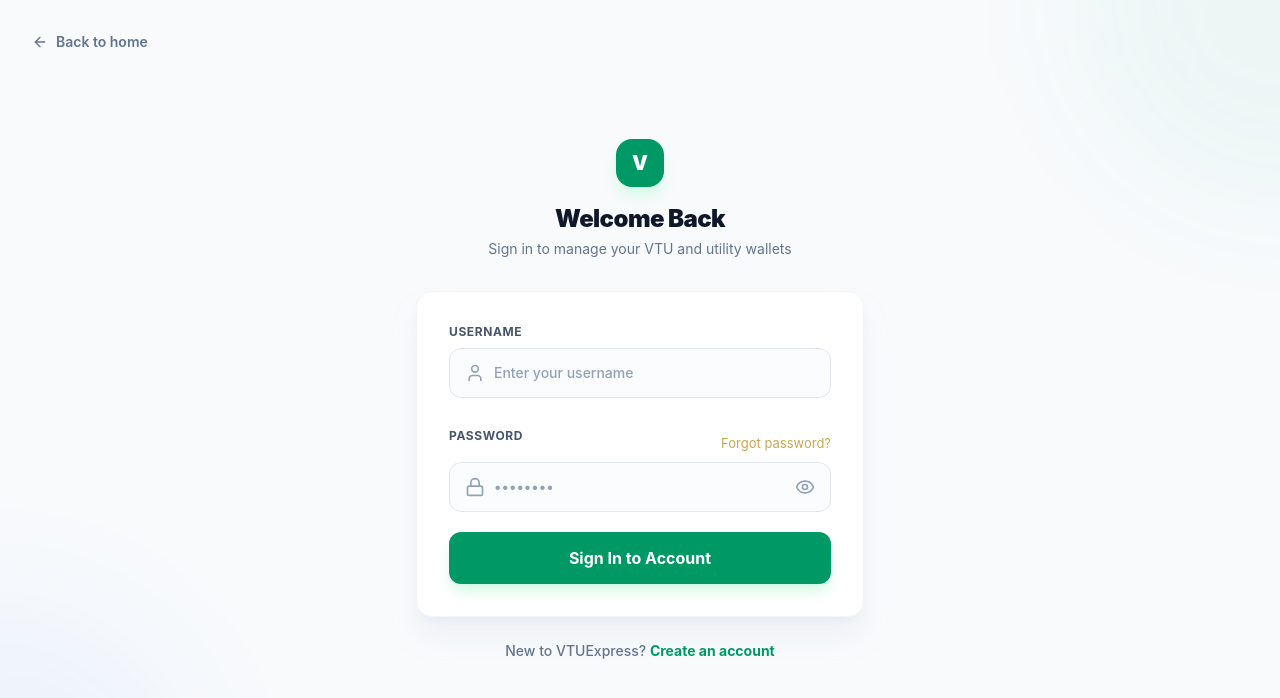
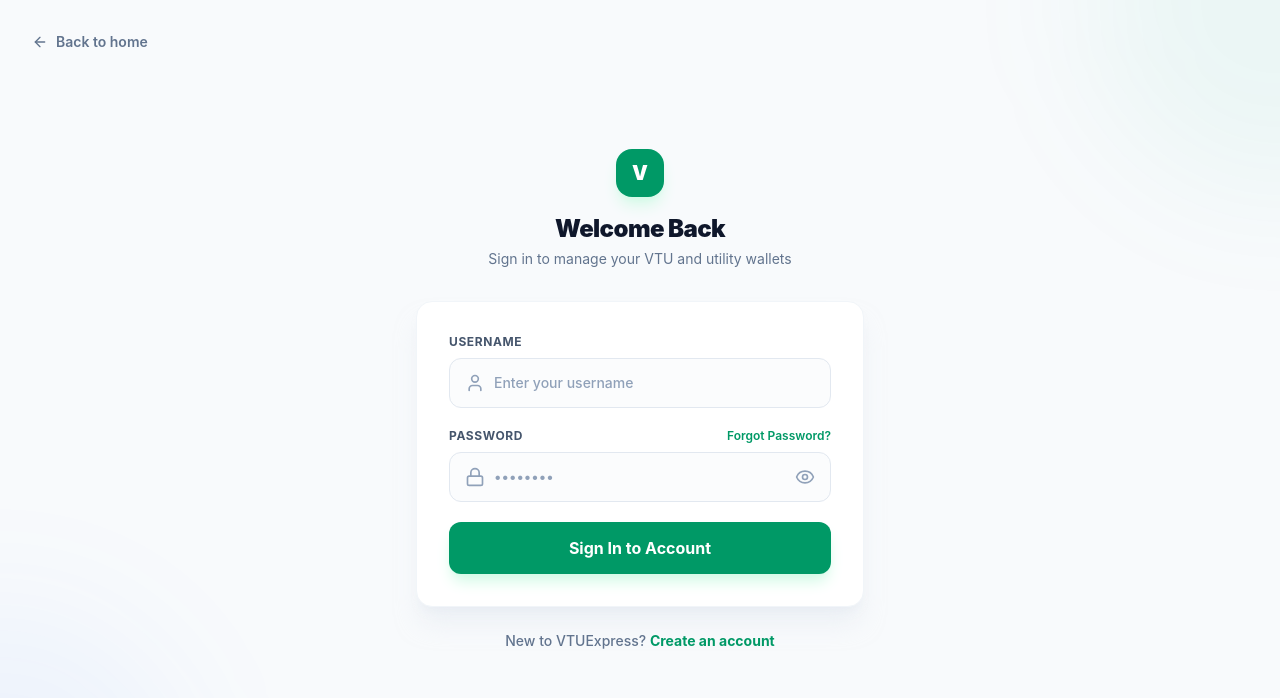
Before and after one commit to officialjohnchidera-eng/vtu-app, a React (Vite) app in the folder frontend/: page /login in a window 1280 px wide. Shown: the top 698 px of the page. Built offline with nearby package versions, Linux system fonts and the light colour scheme.

Commit message:
Added password reset page

```diff
--- a/frontend/src/pages/Login.jsx
+++ b/frontend/src/pages/Login.jsx
@@ -79,7 +79,8 @@
                                     name="username"
                                     value={form.username}
                                     onChange={handleChange}
-                                    className="w-full bg-slate-50/50 border border-slate-200 rounded-xl pl-11 pr-4 py-3.5 text-sm font-medium focus:outline-none focus:border-emerald-500 focus:bg-white focus:ring-4 focus:ring-emerald-500/5 transition placeholder:text-slate-400"
+                                    disabled={loading}
+                                    className="w-full bg-slate-50/50 border border-slate-200 rounded-xl pl-11 pr-4 py-3.5 text-sm font-medium focus:outline-none focus:border-emerald-500 focus:bg-white focus:ring-4 focus:ring-emerald-500/5 transition placeholder:text-slate-400 disabled:opacity-60"
                                     placeholder="Enter your username"
                                     required
                                 />
@@ -92,11 +93,9 @@
                                 <label className="block text-xs font-bold uppercase tracking-wider text-slate-600">
                                     Password
                                 </label>
-                               <p style={{ textAlign: 'center', marginTop: 16, fontSize: 13 }}>
-    <Link to="/forgot-password" style={{ color: '#C9A84C', textDecoration: 'none' }}>
-        Forgot password?
-    </Link>
-</p>
+                                <Link to="/forgot-password" className="text-xs font-semibold text-emerald-600 hover:underline">
+                                    Forgot Password?
+                                </Link>
                             </div>
                             <div className="relative">
                                 <span className="absolute inset-y-0 left-0 flex items-center pl-4 text-slate-400">
@@ -107,14 +106,16 @@
                                     name="password"
                                     value={form.password}
                                     onChange={handleChange}
-                                    className="w-full bg-slate-50/50 border border-slate-200 rounded-xl pl-11 pr-12 py-3.5 text-sm font-medium focus:outline-none focus:border-emerald-500 focus:bg-white focus:ring-4 focus:ring-emerald-500/5 transition placeholder:text-slate-400"
+                                    disabled={loading}
+                                    className="w-full bg-slate-50/50 border border-slate-200 rounded-xl pl-11 pr-12 py-3.5 text-sm font-medium focus:outline-none focus:border-emerald-500 focus:bg-white focus:ring-4 focus:ring-emerald-500/5 transition placeholder:text-slate-400 disabled:opacity-60"
                                     placeholder="••••••••"
                                     required
                                 />
                                 <button
                                     type="button"
                                     onClick={() => setShowPassword(!showPassword)}
-                                    className="absolute inset-y-0 right-0 flex items-center pr-4 text-slate-400 hover:text-slate-600 transition"
+                                    disabled={loading}
+                                    className="absolute inset-y-0 right-0 flex items-center pr-4 text-slate-400 hover:text-slate-600 transition disabled:opacity-40"
                                 >
                                     {showPassword ? <EyeOff className="w-5 h-5" /> : <Eye className="w-5 h-5" />}
                                 </button>
```
